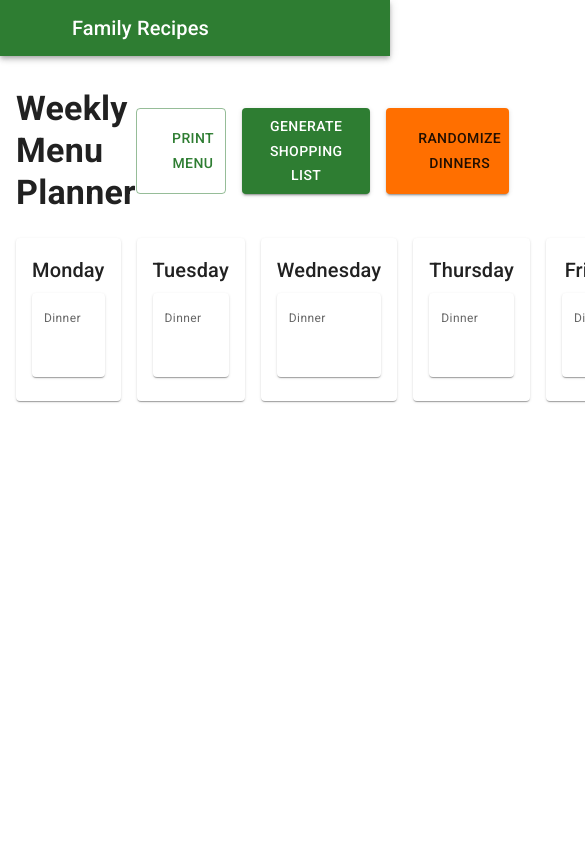
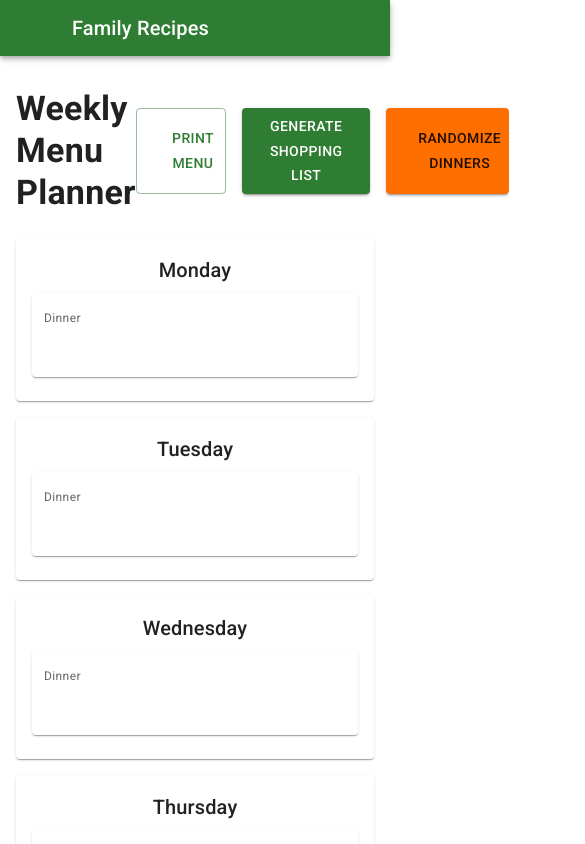
Before and after one commit to taco429/family-recipes, a React (Create React App) app: page /#/weekly-menu in a window 390 px wide. Shown: the top 844 px of the page, 585 px wide, since content can reach past the window. Built offline with nearby package versions, Linux system fonts and the light colour scheme; some icons are missing.

Commit message:
Make WeeklyMenu grid responsive across different screen sizes
Co-authored-by: multibox2726 <multibox2726@gmail.com>

```diff
--- a/src/pages/WeeklyMenu.tsx
+++ b/src/pages/WeeklyMenu.tsx
@@ -122,7 +122,20 @@ const WeeklyMenu: React.FC = () => {
         </Box>
       </Box>
 
-      <Box sx={{ display: 'grid', gridTemplateColumns: 'repeat(7, 1fr)', gap: 2 }}>
+      <Box
+        sx={{
+          display: 'grid',
+          gap: 2,
+          // Responsive layout: 1 column on phones up to 7 columns on large desktops
+          gridTemplateColumns: {
+            xs: 'repeat(1, 1fr)',
+            sm: 'repeat(2, 1fr)',
+            md: 'repeat(3, 1fr)',
+            lg: 'repeat(4, 1fr)',
+            xl: 'repeat(7, 1fr)',
+          },
+        }}
+      >
         {days.map((day) => (
           <Paper key={day} sx={{ p: 2 }}>
             <Typography variant="h6" gutterBottom sx={{ textAlign: 'center' }}>
```
